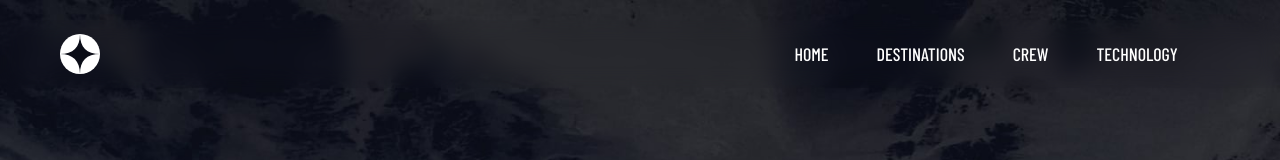
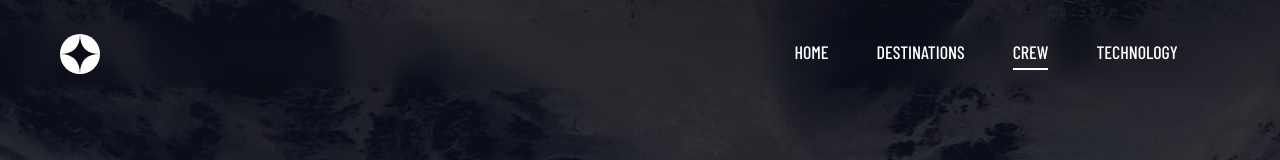
Before and after one commit to NikolozKereselidze/Space-Tourism, a React (Vite) app: page /crew in a window 1280 px wide. Shown: the top 160 px of the page. Built offline with nearby package versions, Linux system fonts and the light colour scheme; a web font is replaced by a local one.

Commit message:
refactor: use NavLink for active state management in Navbar

```diff
--- a/src/components/Navbar/Navbar.tsx
+++ b/src/components/Navbar/Navbar.tsx
@@ -1,4 +1,4 @@
-import { Link } from "react-router-dom";
+import { NavLink } from "react-router-dom";
 import logo from "../../assets/shared/logo.svg";
 import styles from "./Navbar.module.css";
 
@@ -10,9 +10,9 @@ const Navbar = () => {
       <img src={logo} alt="Website logo" className={styles.logo} />
       <div className={styles.navigation}>
         {navigations.map((navigation: string) => (
-          <Link key={navigation} to={`/${navigation.toLowerCase()}`}>
+          <NavLink key={navigation} to={`/${navigation.toLowerCase()}`}>
             {navigation}
-          </Link>
+          </NavLink>
         ))}
       </div>
     </div>
```
